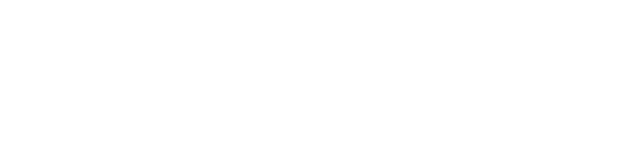
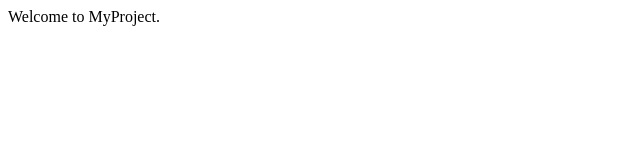
Before and after one commit to compyschool-training/myProject, a plain HTML site: page index.html in a window 1280 px wide. Shown: the whole page, without its empty margins (0-640 px from the left). Drawn offline with Linux system fonts and the light colour scheme.

Commit message:
add to html

```diff
--- a/index.html
+++ b/index.html
@@ -3,9 +3,9 @@
 <head>
     <meta charset="UTF-8">
     <meta name="viewport" content="width=device-width, initial-scale=1.0">
-    <title>Document</title>
+    <title>MyProject</title>
 </head>
 <body>
-
+    Welcome to MyProject.
 </body>
 </html>
```
